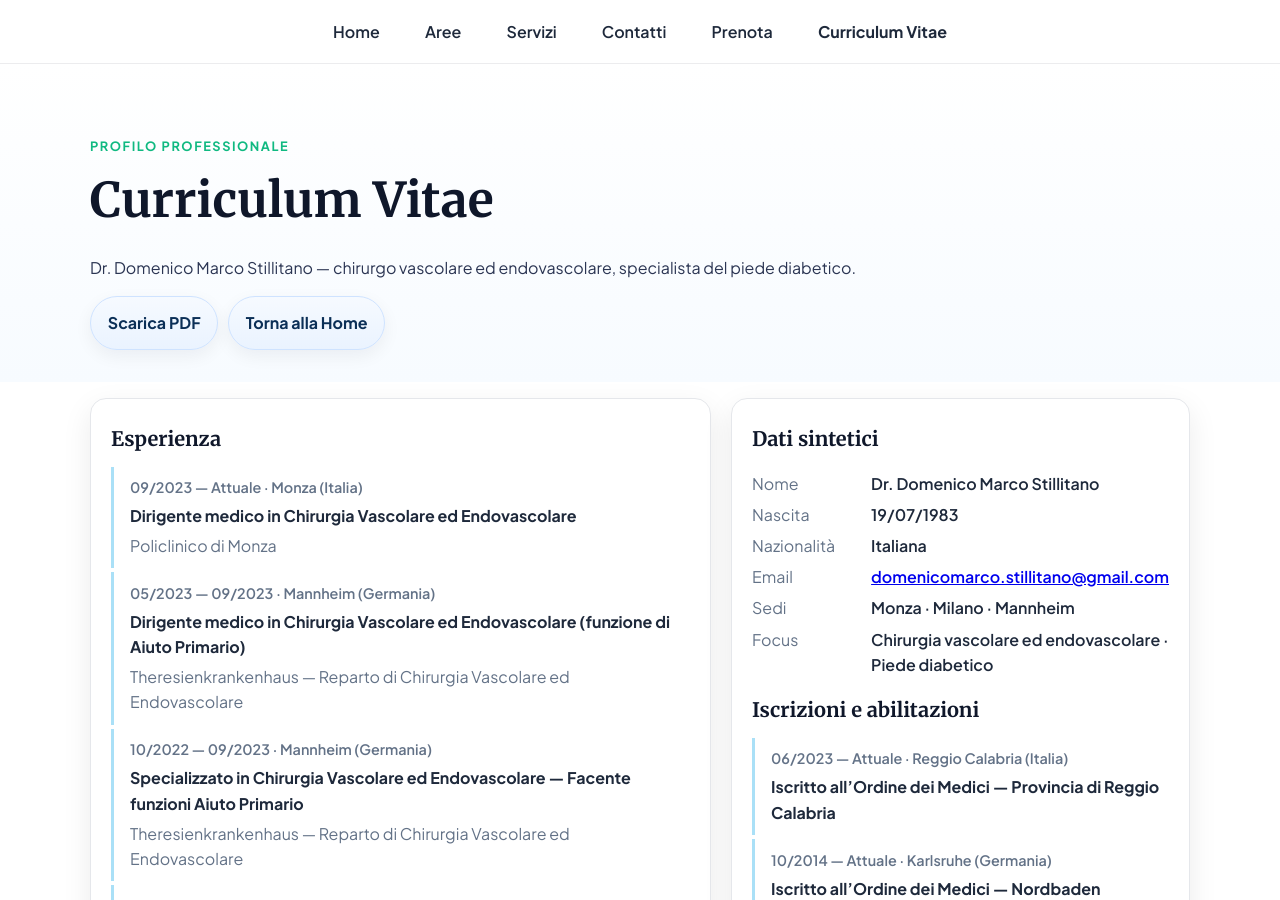
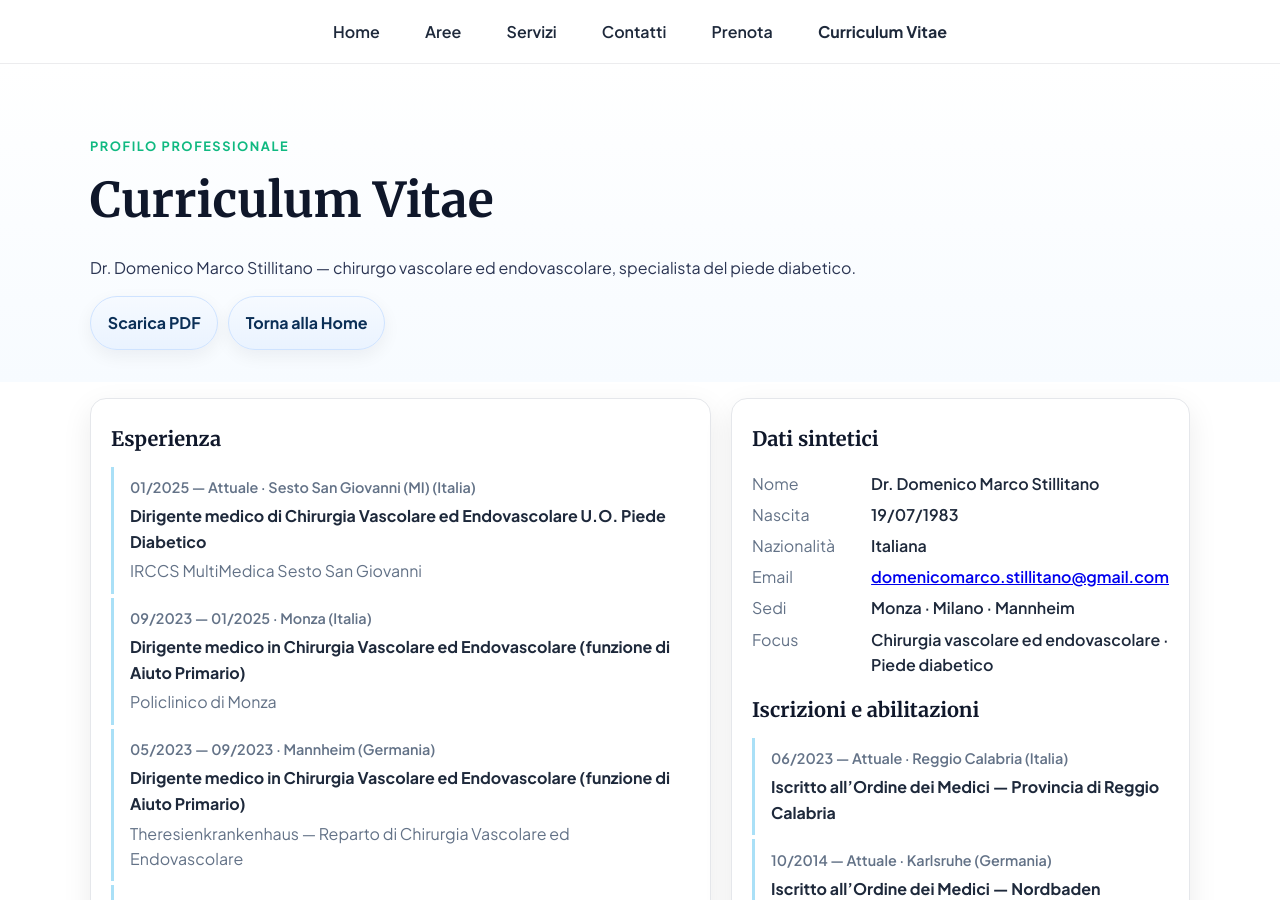
Before and after one commit to domenicomarcostillitano/domenicomarcostillitano.github.io, a Jekyll site: the page built from Curriculum-Vitae/index.html, in a window 1280 px wide and 900 px high. Built offline with Jekyll 4.4.1, drawn with Linux system fonts in a browser that asks for light colours.

Commit message:
Update index.html

```diff
--- a/Curriculum-Vitae/index.html
+++ b/Curriculum-Vitae/index.html
@@ -100,8 +100,13 @@ description: "Curriculum professionale del Dr. Domenico Marco Stillitano, chirur
       <div class="card">
         <h2>Esperienza</h2>
         <div class="item">
-          <div class="when">09/2023 — Attuale · Monza (Italia)</div>
-          <div class="what">Dirigente medico in Chirurgia Vascolare ed Endovascolare</div>
+          <div class="when">01/2025 — Attuale · Sesto San Giovanni (MI) (Italia)</div>
+          <div class="what">Dirigente medico di Chirurgia Vascolare ed Endovascolare U.O. Piede Diabetico</div>
+          <div class="where">IRCCS MultiMedica Sesto San Giovanni</div>
+        </div>
+          <div class="item">
+          <div class="when">09/2023 — 01/2025 · Monza (Italia)</div>
+          <div class="what">Dirigente medico in Chirurgia Vascolare ed Endovascolare (funzione di Aiuto Primario)</div>
           <div class="where">Policlinico di Monza</div>
         </div>
         <div class="item">
```
